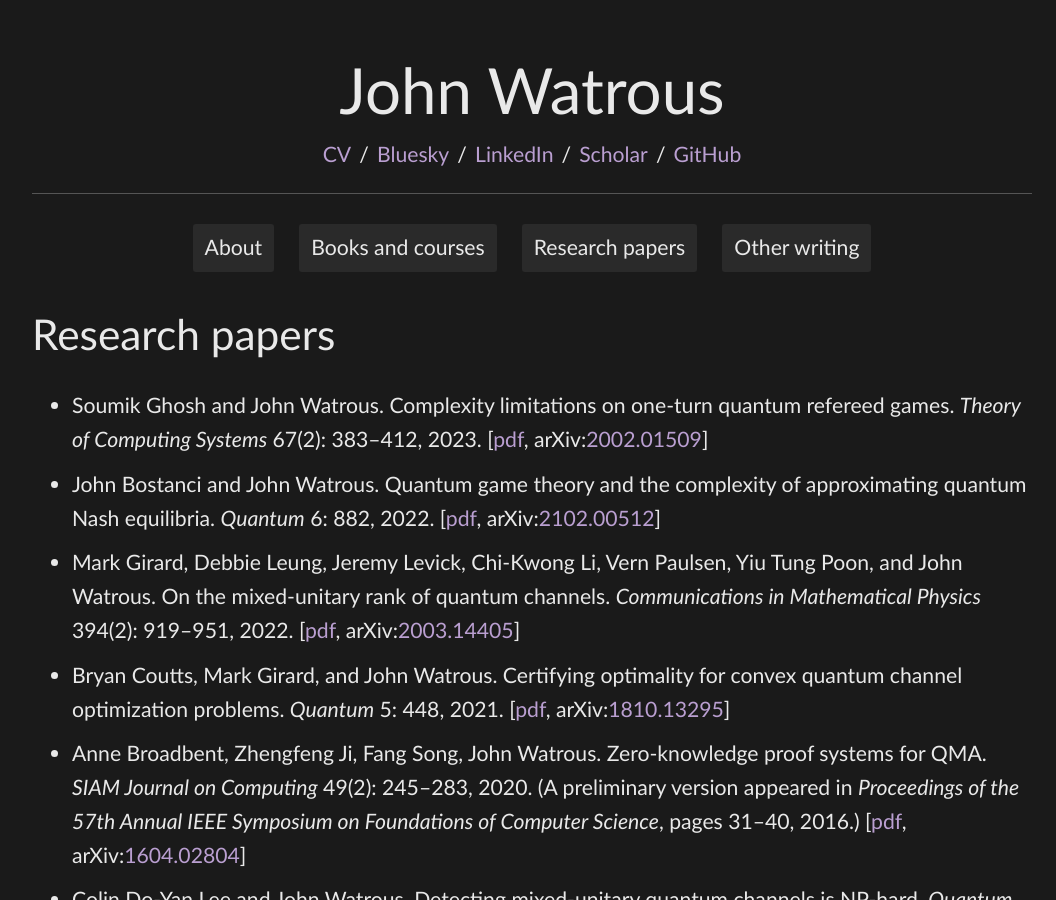
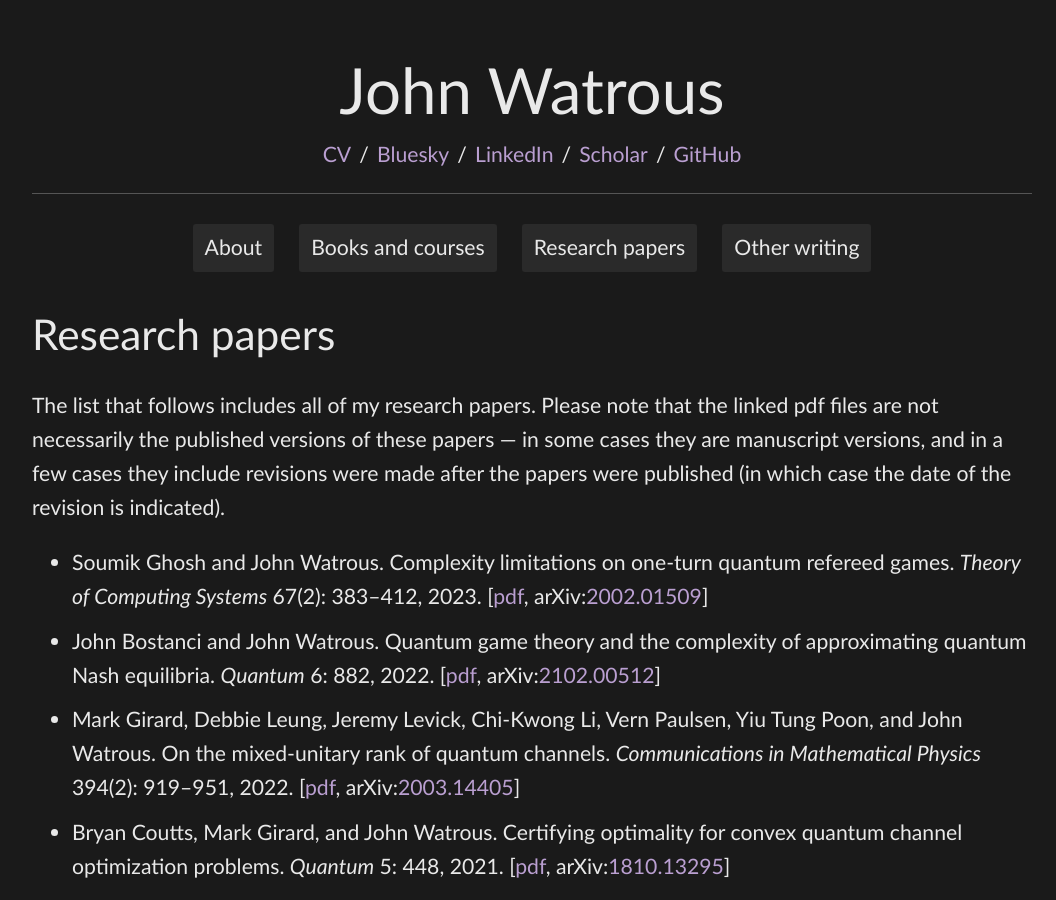
Before and after one commit to jhwatrous/jhwatrous.github.io, a Jekyll site: the page built from research-papers.md, in a window 1280 px wide and 900 px high. Shown: the whole window, without its empty margins (108-1164 px from the left). Built offline with Jekyll 4.4.1, drawn with Linux system fonts in a browser that asks for light colours.

Commit message:
Revising...

```diff
--- a/research-papers.md
+++ b/research-papers.md
@@ -4,6 +4,8 @@ title: Research papers
 ---
 
 # Research papers
+
+The list that follows includes all of my research papers. Please note that the linked pdf files are not necessarily the published versions of these papers — in some cases they are manuscript versions, and in a few cases they include revisions were made after the papers were published (in which case the date of the revision is indicated).
 
 - Soumik Ghosh and John Watrous. Complexity limitations on one-turn quantum refereed games. *Theory of Computing Systems* 67(2): 383–412, 2023. [[pdf]({{ '/GhoshWatrous2023.pdf' | relative_url }}), arXiv:[2002.01509](http://arxiv.org/abs/2002.01509)]
 - John Bostanci and John Watrous. Quantum game theory and the complexity of approximating quantum Nash equilibria. *Quantum* 6: 882, 2022. [[pdf]({{ '/BostanciWatrous2022.pdf' | relative_url }}), arXiv:[2102.00512](http://arxiv.org/abs/arXiv:2102.00512)]
```
